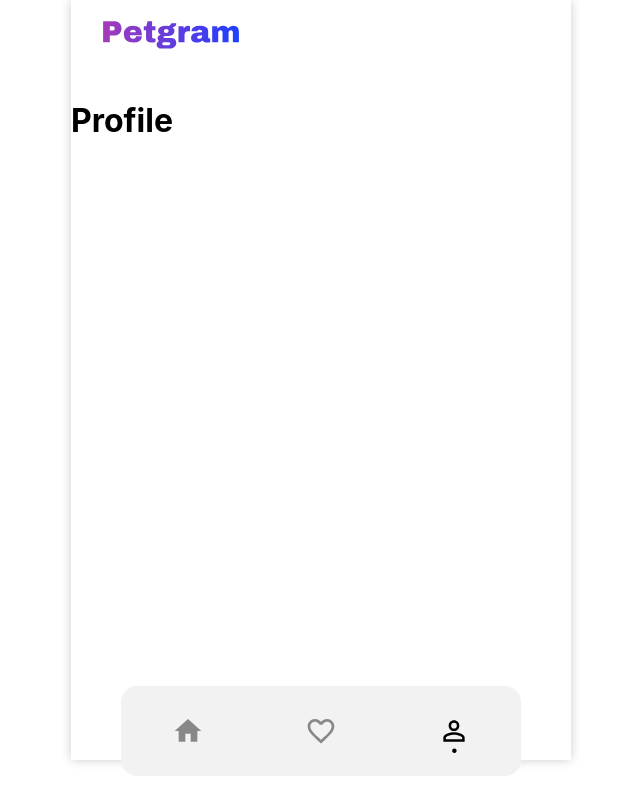
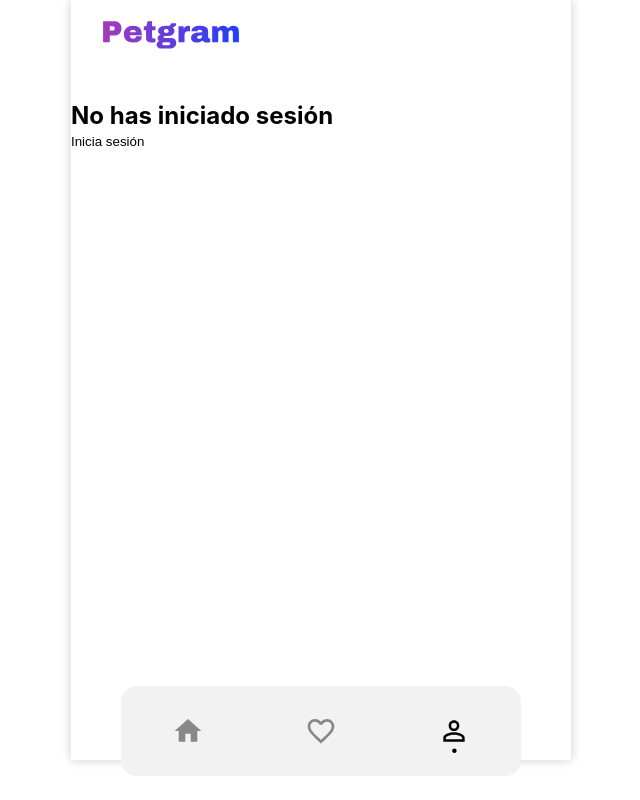
Before and after one commit to eduardoGao/petgram, a React app: page /profile in a window 1280 px wide. Shown: the whole page, without its empty margins (319-959 px from the left). Built offline with nearby package versions, Linux system fonts and the light colour scheme.

Commit message:
Integración de Context API

```diff
--- a/src/App.js
+++ b/src/App.js
@@ -10,11 +10,15 @@ import { Favorite } from "./pages/Favorite"
 import { Profile } from "./pages/Profile"
 import { NotRegisterUser } from "./pages/NotRegisterUser"
 
+import Context from "./Context"
+
 function App() {
 
   const UserLogged = ({ children }) => {
     return children({ isAuth: true })
   }
+
+
 
   return (
     <div>
@@ -26,7 +30,7 @@ function App() {
         <Detail path="/detail/:detailId" />
       </Router>
 
-      <UserLogged>
+      <Context.Consumer>
         {
           ({ isAuth }) =>
             isAuth
@@ -42,7 +46,7 @@ function App() {
 
         }
 
-      </UserLogged>
+      </Context.Consumer>
 
 
       <Navbar />
--- /dev/null
+++ b/src/Context.js
@@ -0,0 +1,25 @@
+import React, { createContext, useState } from 'react'
+
+const Context = createContext()
+
+const Provider = ({ children }) => {
+    const [isAuth, setIsAuth] = useState(false)
+
+    const value = {
+        isAuth,
+        activateAuth: () => {
+            setIsAuth(true)
+        }
+    }
+
+    return (
+        <Context.Provider value={value}>
+            {children}
+        </Context.Provider>
+    )
+}
+
+export default {
+    Provider,
+    Consumer: Context.Consumer
+}
--- a/src/index.js
+++ b/src/index.js
@@ -3,14 +3,17 @@ import ReactDOM from 'react-dom'
 import App from "./App"
 import ApolloClient from "apollo-boost"
 import { ApolloProvider } from "react-apollo"
+import Context from "./Context"
 
 const client = new ApolloClient({
   uri: "https://petgram-api-wheat.vercel.app/graphql"
 })
 
 ReactDOM.render(
-  <ApolloProvider client={client}>
-    <App />
-  </ApolloProvider>,
+  <Context.Provider>
+    <ApolloProvider client={client}>
+      <App />
+    </ApolloProvider>
+  </Context.Provider>,
   document.getElementById('app')
 )
--- a/src/pages/NotRegisterUser.js
+++ b/src/pages/NotRegisterUser.js
@@ -1,9 +1,23 @@
-import React from 'react'
+import React from "react"
+import Context from "../Context"
 
 export const NotRegisterUser = () => {
     return (
         <div>
-            NotRegisterUser
+            <h2>No has iniciado sesión</h2>
+            <Context.Consumer>
+                {
+                    ({ activateAuth }) => {
+                        return (
+                            <form onSubmit={activateAuth}>
+                                <button type="submit">Inicia sesión</button>
+                            </form>
+                        )
+                    }
+                }
+
+            </Context.Consumer>
+
         </div>
     )
 }
```
